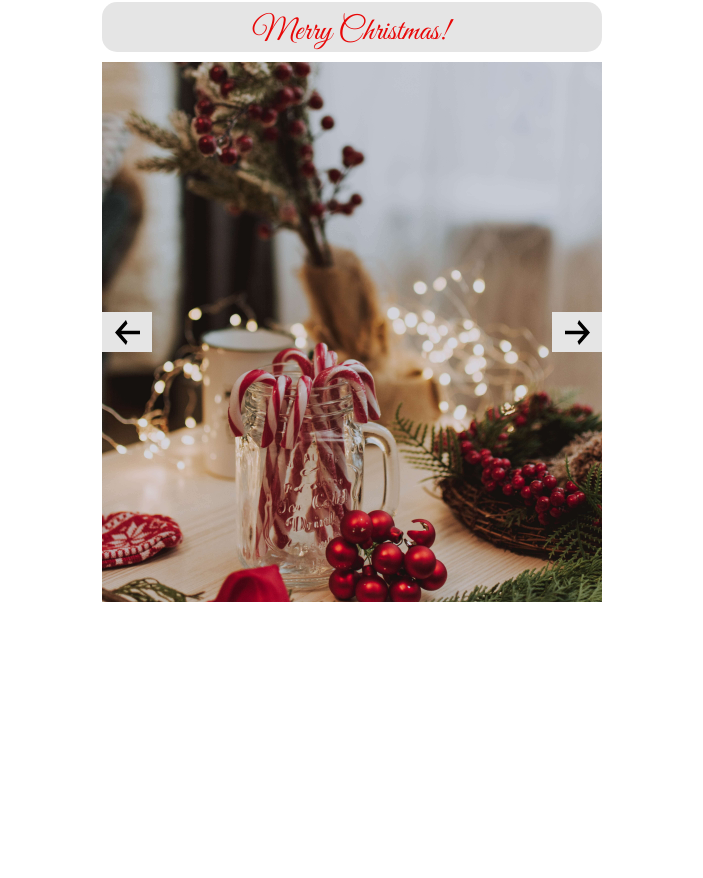
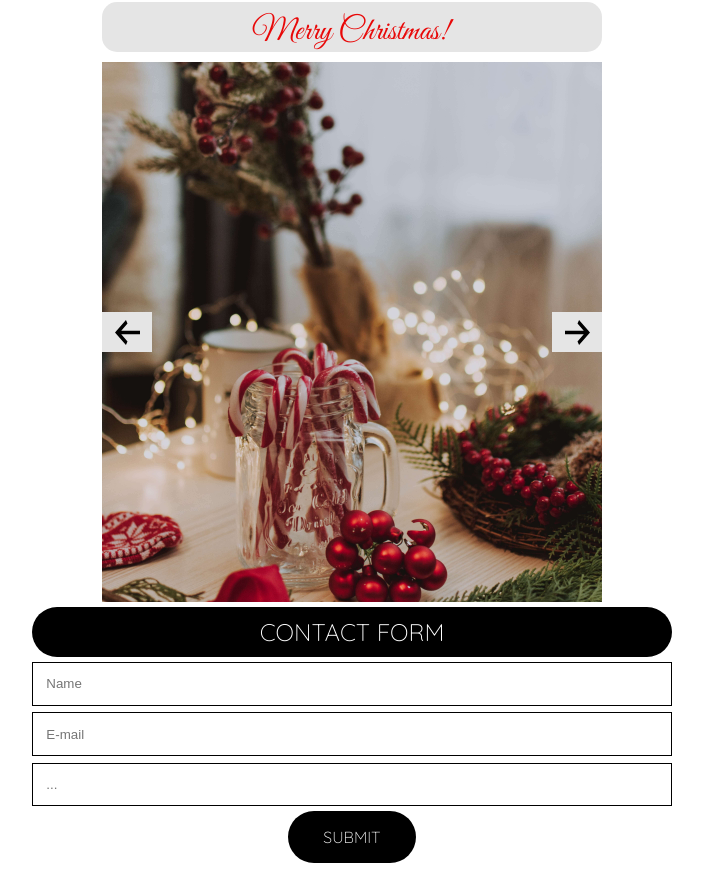
Before and after one commit to IrynaOstapenko/Tema-4-oppgave, a Vue app: page / in a window 1280 px wide. Shown: the whole page, without its empty margins (288-991 px from the left). Before the commit the page ends 800 px from the top, so only its background shows below. Built offline with nearby package versions, Linux system fonts and the light colour scheme.

Commit message:
✨ improved format & new features

```diff
--- a/package.json
+++ b/package.json
@@ -14,7 +14,7 @@
   },
   "devDependencies": {
     "@vitejs/plugin-vue": "^1.9.4",
-    "@vue/compiler-sfc": "^3.2.21",
+    "@vue/compiler-sfc": "^3.2.22",
     "vite": "^2.6.14"
   }
 }
--- a/src/app/App.vue
+++ b/src/app/App.vue
@@ -2,8 +2,8 @@
 	<Navigation />
 	<ToDoList />
 	<Slideshow />
-	<!-- <ContactForm />
-	<SortableTable />
+	<ContactForm />
+	<!-- <SortableTable />
 	<Quiz /> -->
 </template>
 
@@ -11,7 +11,7 @@
 	// import Navigation from '../components/Navigation.vue';
 	// import ToDoList from '../components/ToDoList.vue';
 	import Slideshow from '../components/Slideshow.vue';
-	// import ContactForm from '..components/ContactForm.vue';
+	import ContactForm from '../components/ContactForm.vue';
 	// import SortableTable from '..components/SortableTable.vue';
 	// import Quiz from '..components/Quiz.vue';
 
@@ -20,7 +20,7 @@
 			// Navigation,
 			// ToDoList,
 			Slideshow,
-			// ContactForm,
+			ContactForm,
 			// SortableTable,
 			// Quiz
 		}
--- a/src/components/ContactForm.vue
+++ b/src/components/ContactForm.vue
@@ -1,12 +1,81 @@
 <template>
+	<div class="contact-form">
+		<div class="cf-title" alt="Contact Form Title">
+		CONTACT FORM
+		</div>
+		<input class="cf-input" type="name" placeholder="Name" v-model="form.name" />
+		<input class="cf-input" type="email" placeholder="E-mail" v-model="form.email" />
 
+		<input class="cf-input" type="textarea" placeholder="..." v-model="form.message" />
+
+		<div class="cf-button" @click="submit_form">SUBMIT</div>
+	</div>
 </template>
 
 <script>
 	export default {
-	}
+		data() {
+			return {
+				form: {
+					name: null,
+					email: null,
+					message: null,
+				},
+			};
+		},
+
+		methods: {
+			submit_form() {
+				alert(`Thank you for contacting us, ${this.name}!`);
+			},
+		},
+	};
 </script>
 
 <style>
+	@import url('https://fonts.googleapis.com/css2?family=Quicksand:wght@300&display=swap');
 
+	.cf-title {
+		text-align: center;
+		margin-bottom: 5px;
+		padding: 10px;
+		width: 50vw;
+        font-size: 1.5em;
+        font-family: 'Quicksand', sans-serif;
+		background: #000;
+		border-radius: 50px;
+        color: #fff;
+	}
+    .contact-form {
+		display: flex;
+		align-items: center;
+		flex-flow: column nowrap;
+		margin: 5px;
+	}
+
+	.cf-input + .cf-input {
+		margin-top: 0.5em;
+	}
+
+	.cf-input {
+		border: 1px solid black;
+		padding: 1em;
+		width: 50vw;
+	}
+
+	.cf-button {
+		background: black;
+		color: white;
+		text-align: center;
+		width: 10vw;
+		margin: 5px auto 10px auto;
+		padding: 1em;
+		border-radius: 50px;
+		font-family: 'Quicksand', sans-serif;
+		transition-duration: 0.8s;
+	}
+
+	.cf-button:hover {
+		letter-spacing: 3px;
+	}
 </style>
--- a/src/views/Home.vue
+++ b/src/views/Home.vue
@@ -1,5 +1,5 @@
 <template>
-	HOME!!
+	HOME
 </template>
 
 <script>
```
Also changed, not shown: 1 other file (tests, documents, lock files or other folders).
